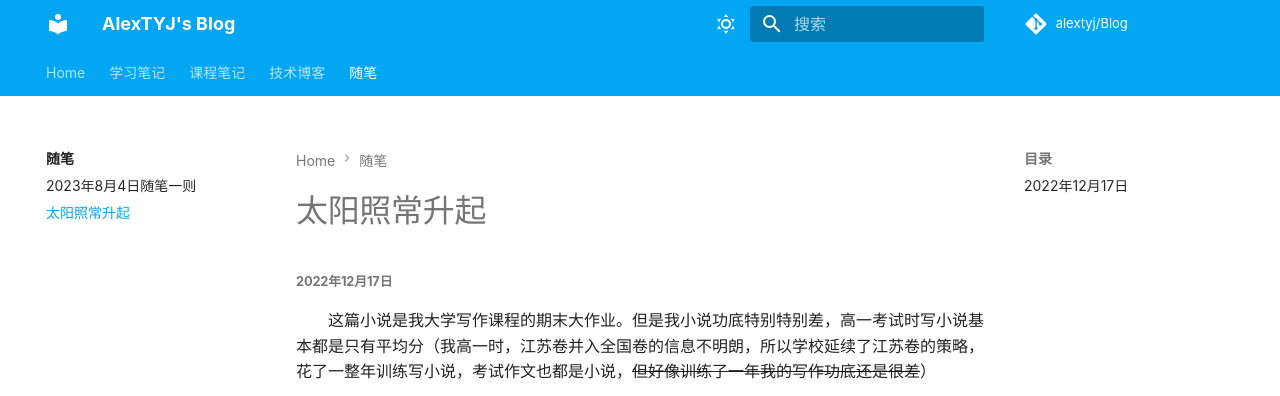
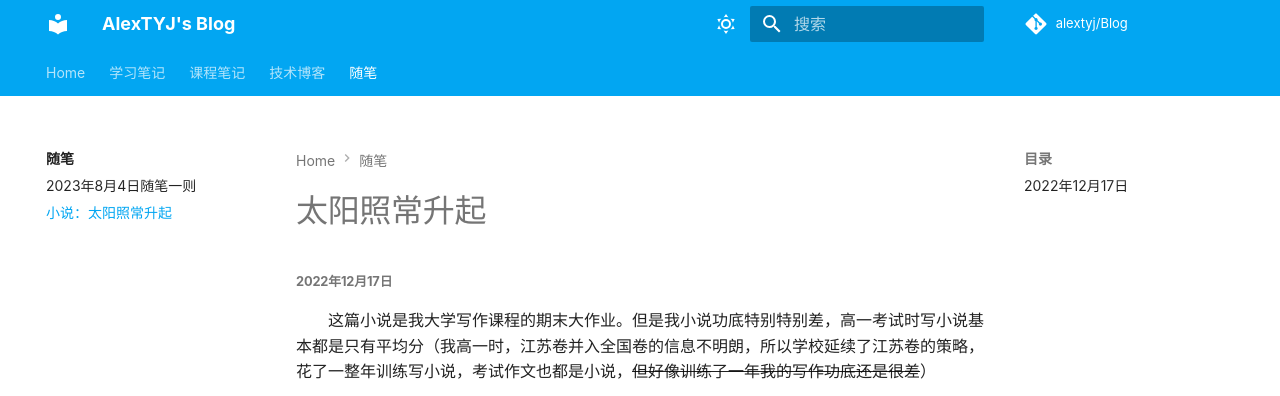
Before and after one commit to AlexTYJ/blog, an MkDocs documentation site: the page built from docs/essay/太阳照常升起.md, in a window 1280 px wide. Shown: the top 396 px of the page. Built offline with MkDocs 1.6.1 and Material for MkDocs 9.7.7, drawn with Linux system fonts in a browser that asks for light colours; nearby versions of some CDN libraries; some web fonts are replaced; comment, search, counter and statistics services are not loaded; a style sheet for code colours, icons or effects is not loaded.

Commit message:
Update mkdocs.yml

```diff
--- a/mkdocs.yml
+++ b/mkdocs.yml
@@ -122,4 +122,4 @@ nav:
   - 随笔:
     - essay/index.md
     - 2023年8月4日随笔一则: essay/230804.md
-    - 太阳照常升起: essay/太阳照常升起.md
+    - 小说：太阳照常升起: essay/太阳照常升起.md
```
